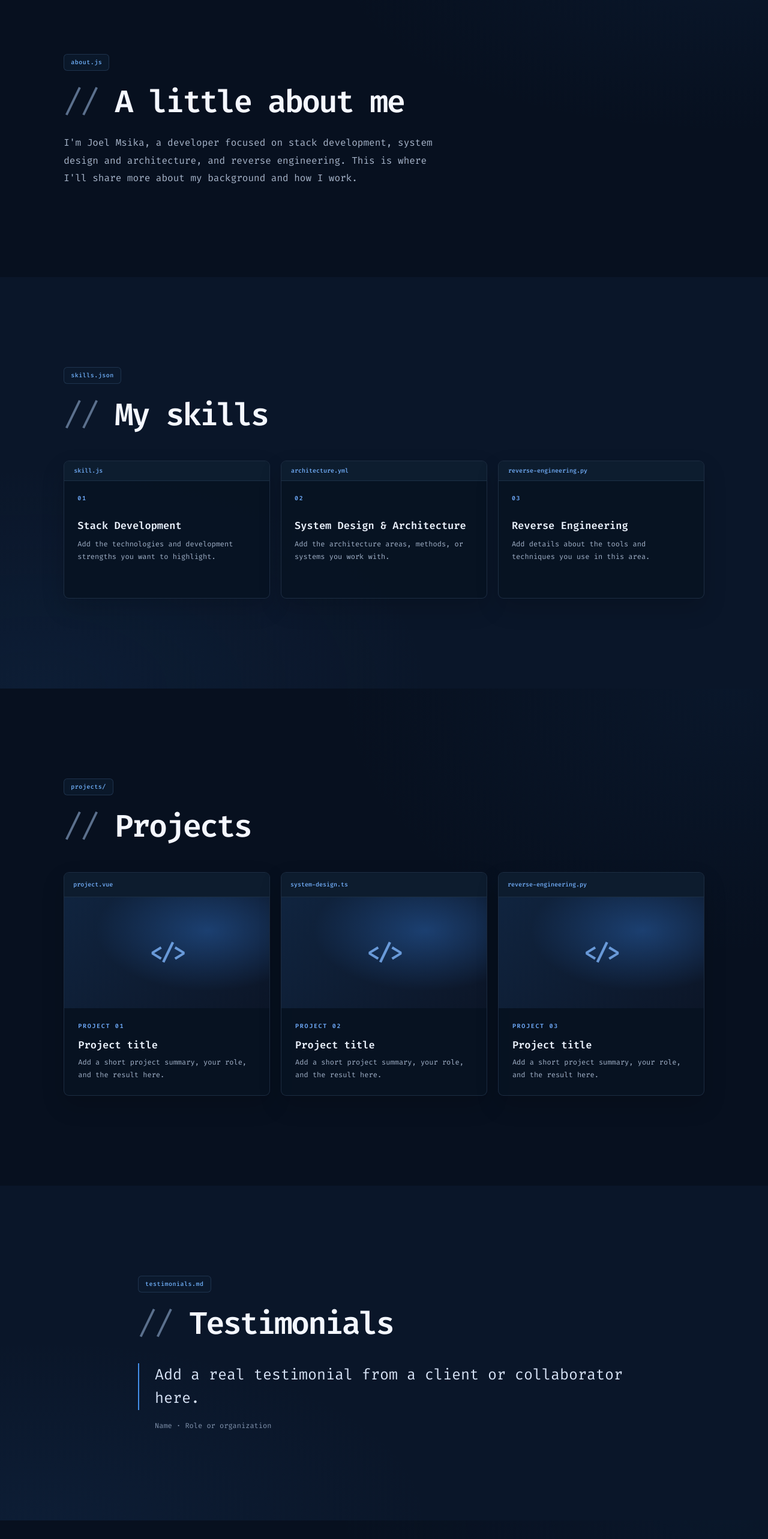
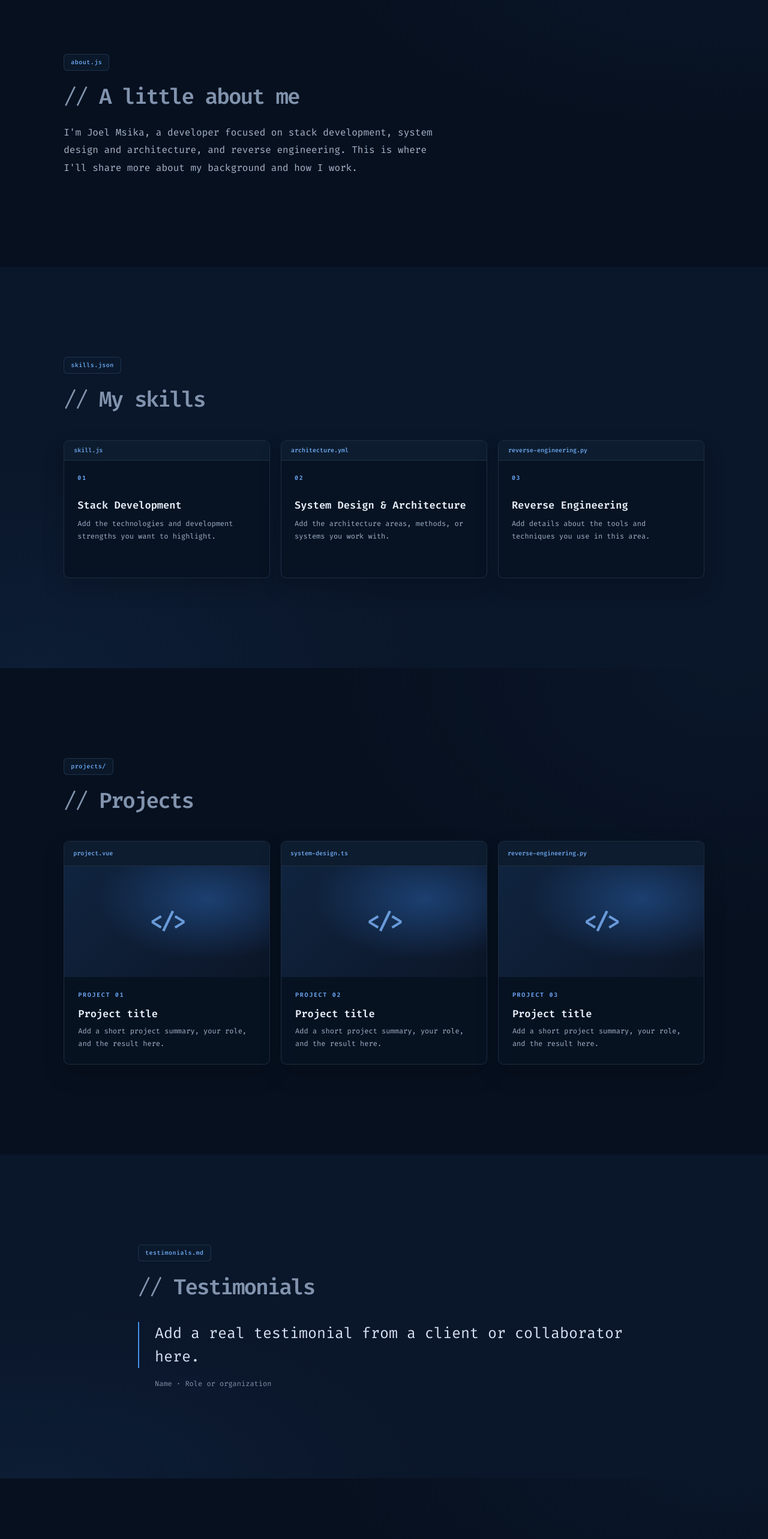
Before and after one commit to joelmsika-pixel/p, a Vue app: page / in a window 1280 px wide. Shown: the part 860-3426 px from the top of the page at 60% size. Built offline with nearby package versions, Linux system fonts and the light colour scheme.

Commit message:
style: update heading sizes and colors across multiple views for improved consistency and readability

```diff
--- a/src/views/Contact.vue
+++ b/src/views/Contact.vue
@@ -2,7 +2,7 @@
     <section id="contact" class="section-contact-surface relative scroll-mt-6 px-[clamp(24px,8.3vw,132px)] pt-[clamp(88px,12vw,150px)] pb-[110px] max-[640px]:px-6 max-[640px]:py-[82px]" aria-labelledby="contact-title">
       <div class="contact-content mx-auto w-full max-w-[1120px]">
         <span class="mb-6 block w-fit rounded-[6px] border border-[rgba(110,154,209,0.2)] bg-[rgba(12,27,47,0.78)] px-[11px] py-2 font-code text-[10px] font-medium leading-none tracking-[.05em] text-[#72b4ff]">contact.ts</span>
-        <h2 id="contact-title" class="m-0 text-[clamp(32px,4.5vw,52px)] font-semibold leading-[1.08] tracking-[-.055em] text-[#f4f7ff]"><span class="font-normal text-[#5b708d]" aria-hidden="true">// </span>Contact</h2>
+        <h2 id="contact-title" class="m-0 text-[clamp(24px,3vw,36px)] font-semibold leading-[1.08] tracking-[-.055em] text-[#8193ad]"><span class="font-normal" aria-hidden="true">// </span>Contact</h2>
         <p class="mt-[25px] max-w-[650px] text-base leading-[1.85] text-[#a7b5ca]">Add your preferred email address or contact link here.</p>
       </div>
     </section>
--- a/src/views/Me.vue
+++ b/src/views/Me.vue
@@ -6,7 +6,7 @@
   >
     <div class="about-content mx-auto w-full max-w-[1120px]">
       <span class="mb-6 block w-fit rounded-[6px] border border-[rgba(110,154,209,0.2)] bg-[rgba(12,27,47,0.78)] px-[11px] py-2 font-code text-[10px] font-medium leading-none tracking-[.05em] text-[#72b4ff]">about.js</span>
-      <h2 id="me-title" class="m-0 text-[clamp(32px,4.5vw,52px)] font-semibold leading-[1.08] tracking-[-.055em] text-[#f4f7ff]"><span class="font-normal text-[#5b708d]" aria-hidden="true">// </span>A little about me</h2>
+      <h2 id="me-title" class="m-0 text-[clamp(24px,3vw,36px)] font-semibold leading-[1.08] tracking-[-.055em] text-[#8193ad]"><span class="font-normal" aria-hidden="true">// </span>A little about me</h2>
       <p class="mt-[25px] max-w-[650px] text-base leading-[1.85] text-[#a7b5ca]">
         I'm Joel Msika, a developer focused on stack development, system design and architecture,
         and reverse engineering. This is where I'll share more about my background and how I work.
--- a/src/views/MySkills.vue
+++ b/src/views/MySkills.vue
@@ -6,7 +6,7 @@
   >
     <div class="mx-auto w-full max-w-[1120px]">
       <span class="mb-6 block w-fit rounded-[6px] border border-[rgba(110,154,209,0.2)] bg-[rgba(12,27,47,0.78)] px-[11px] py-2 font-code text-[10px] font-medium leading-none tracking-[.05em] text-[#72b4ff]">skills.json</span>
-      <h2 id="skills-title" class="m-0 text-[clamp(32px,4.5vw,52px)] font-semibold leading-[1.08] tracking-[-.055em] text-[#f4f7ff]"><span class="font-normal text-[#5b708d]" aria-hidden="true">// </span>My skills</h2>
+      <h2 id="skills-title" class="m-0 text-[clamp(24px,3vw,36px)] font-semibold leading-[1.08] tracking-[-.055em] text-[#8193ad]"><span class="font-normal" aria-hidden="true">// </span>My skills</h2>
       <div class="mt-12 grid grid-cols-3 gap-[18px] max-[900px]:grid-cols-2 max-[640px]:mt-[34px] max-[640px]:grid-cols-1 max-[640px]:gap-[14px]">
         <article class="info-card relative min-w-0 min-h-[230px] overflow-hidden rounded-[9px] border border-[rgba(114,151,196,0.2)] bg-[rgba(8,19,34,0.86)] p-[22px] shadow-[0_16px_38px_rgba(0,0,0,0.16)] max-[640px]:min-h-0">
           <span class="-mx-[22px] -mt-[22px] mb-[22px] block border-b border-[rgba(114,151,196,0.15)] bg-[rgba(18,34,55,0.65)] px-4 py-[11px] font-code text-[10px] font-medium leading-none text-[#75b2ff]">skill.js</span>
--- a/src/views/Projects.vue
+++ b/src/views/Projects.vue
@@ -6,7 +6,7 @@
   >
     <div class="mx-auto w-full max-w-[1120px]">
       <span class="mb-6 block w-fit rounded-[6px] border border-[rgba(110,154,209,0.2)] bg-[rgba(12,27,47,0.78)] px-[11px] py-2 font-code text-[10px] font-medium leading-none tracking-[.05em] text-[#72b4ff]">projects/</span>
-      <h2 id="projects-title" class="m-0 text-[clamp(32px,4.5vw,52px)] font-semibold leading-[1.08] tracking-[-.055em] text-[#f4f7ff]"><span class="font-normal text-[#5b708d]" aria-hidden="true">// </span>Projects</h2>
+      <h2 id="projects-title" class="m-0 text-[clamp(24px,3vw,36px)] font-semibold leading-[1.08] tracking-[-.055em] text-[#8193ad]"><span class="font-normal" aria-hidden="true">// </span>Projects</h2>
       <div class="mt-12 grid grid-cols-3 gap-[18px] max-[900px]:grid-cols-2 max-[640px]:mt-[34px] max-[640px]:grid-cols-1 max-[640px]:gap-[14px]">
         <article v-for="project in 3" :key="project" class="project-card relative min-w-0 overflow-hidden rounded-[9px] border border-[rgba(114,151,196,0.2)] bg-[rgba(8,19,34,0.86)] shadow-[0_16px_38px_rgba(0,0,0,0.16)]">
           <div class="border-b border-[rgba(114,151,196,0.15)] bg-[rgba(18,34,55,0.65)] px-[15px] py-[11px] font-code text-[10px] font-medium leading-[1.75] text-[#75b2ff]">
--- a/src/views/Rewards.vue
+++ b/src/views/Rewards.vue
@@ -2,7 +2,7 @@
     <section id="rewards" class="section-surface relative scroll-mt-6 px-[clamp(24px,8.3vw,132px)] py-[clamp(88px,12vw,150px)] max-[640px]:px-6 max-[640px]:py-[82px]" aria-labelledby="rewards-title">
       <div class="mx-auto w-full max-w-[1120px]">
         <span class="mb-6 block w-fit rounded-[6px] border border-[rgba(110,154,209,0.2)] bg-[rgba(12,27,47,0.78)] px-[11px] py-2 font-code text-[10px] font-medium leading-none tracking-[.05em] text-[#72b4ff]">rewards.json</span>
-        <h2 id="rewards-title" class="m-0 text-[clamp(32px,4.5vw,52px)] font-semibold leading-[1.08] tracking-[-.055em] text-[#f4f7ff]"><span class="font-normal text-[#5b708d]" aria-hidden="true">// </span>Rewards</h2>
+        <h2 id="rewards-title" class="m-0 text-[clamp(24px,3vw,36px)] font-semibold leading-[1.08] tracking-[-.055em] text-[#8193ad]"><span class="font-normal" aria-hidden="true">// </span>Rewards</h2>
         <p class="mt-[25px] max-w-[650px] text-base leading-[1.85] text-[#a7b5ca]">Add awards, certifications, or other recognition here.</p>
       </div>
     </section>
--- a/src/views/Testimonials.vue
+++ b/src/views/Testimonials.vue
@@ -6,7 +6,7 @@
     >
       <div class="testimonial-content mx-auto w-full max-w-[820px]">
         <span class="mb-6 block w-fit rounded-[6px] border border-[rgba(110,154,209,0.2)] bg-[rgba(12,27,47,0.78)] px-[11px] py-2 font-code text-[10px] font-medium leading-none tracking-[.05em] text-[#72b4ff]">testimonials.md</span>
-        <h2 id="testimonials-title" class="m-0 text-[clamp(32px,4.5vw,52px)] font-semibold leading-[1.08] tracking-[-.055em] text-[#f4f7ff]"><span class="font-normal text-[#5b708d]" aria-hidden="true">// </span>Testimonials</h2>
+        <h2 id="testimonials-title" class="m-0 text-[clamp(24px,3vw,36px)] font-semibold leading-[1.08] tracking-[-.055em] text-[#8193ad]"><span class="font-normal" aria-hidden="true">// </span>Testimonials</h2>
         <blockquote class="mt-[38px] border-l-2 border-[#438fe9] pl-[26px] font-code text-[clamp(18px,2.5vw,25px)] font-normal leading-[1.55] text-[#d6e2f5]">
           Add a real testimonial from a client or collaborator here.
         </blockquote>
```
